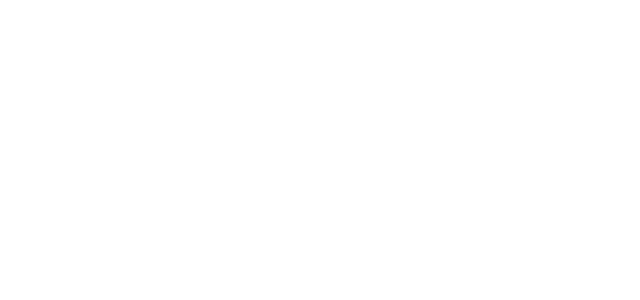
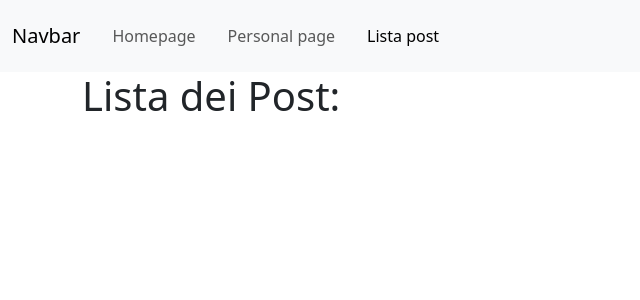
Before and after one commit to LucaIapadre98/react-router, a React (Vite) app: page /posts in a window 1280 px wide. Before the commit this address had no page. Shown: the top 300 px of the page, without its empty margins (0-640 px from the left). Built offline with nearby package versions, Linux system fonts and the light colour scheme.

Commit message:
creata la rotta per  la lista dei post

```diff
--- a/package.json
+++ b/package.json
@@ -10,6 +10,7 @@
     "preview": "vite preview"
   },
   "dependencies": {
+    "axios": "^1.9.0",
     "bootstrap": "^5.3.6",
     "react": "^19.1.0",
     "react-dom": "^19.1.0",
--- a/src/App.jsx
+++ b/src/App.jsx
@@ -3,7 +3,8 @@
 
 import Homepage from "./pages/Homepage";
 import MyPage from "./pages/MyPage";
-import ListPage from "./pages/ListPage.jsx";
+
+import ListPostPage from "./pages/posts/ListPostPage";
 
 
 export default function App(){
@@ -14,7 +15,10 @@
           <Route element={<Layout/>}>
             <Route path="/" element={<Homepage />} />
             <Route path="/personalpage" element={<MyPage />} />
-            <Route path="/listpage" element={<ListPage />} />
+
+            <Route path="/posts">
+              <Route path="" element={<ListPostPage />} />
+            </Route>
           </Route>
         </Routes>
       </BrowserRouter>
--- a/src/components/CardPage.jsx
+++ /dev/null
@@ -1,46 +0,0 @@
-export default function CardPage (){
-    return(
-        <>
-            <div className="col-3">
-                <div className="card">
-                    <div className="card-header">
-                        <h3>Titolo </h3>
-                    </div>
-                    <div className="card-body">
-                        <p>Descrizione post</p>
-                    </div>
-                </div>
-            </div>
-            <div className="col-3">
-                <div className="card">
-                    <div className="card-header">
-                        <h3>Titolo </h3>
-                    </div>
-                    <div className="card-body">
-                        <p>Descrizione post:</p>
-                    </div>
-                </div>
-            </div>
-            <div className="col-3">
-                <div className="card">
-                    <div className="card-header">
-                        <h3>Titolo </h3>
-                    </div>
-                    <div className="card-body">
-                        <p>Descrizione post:</p>
-                    </div>
-                </div>
-            </div>
-            <div className="col-3">
-                <div className="card">
-                    <div className="card-header">
-                        <h3>Titolo </h3>
-                    </div>
-                    <div className="card-body">
-                        <p>Descrizione post:</p>
-                    </div>
-                </div>
-            </div>
-        </>
-    )
-}
--- a/src/components/Navbar.jsx
+++ b/src/components/Navbar.jsx
@@ -1,4 +1,5 @@
 import { NavLink } from "react-router-dom";
+import navlinks from "./data/navlinks";
 
 export default function Navbar(){
     return (
@@ -10,15 +11,15 @@
                 </button>
                 <div className="collapse navbar-collapse" id="navbarNav">
                     <ul className="navbar-nav">
-                        <li className="nav-item">
-                            <NavLink className="nav-link" to="/">Homepage</NavLink>
-                        </li>
-                        <li className="nav-item">
-                            <NavLink className="nav-link" to="/personalpage">Personal page</NavLink>
-                        </li>
-                        <li className="nav-item">
-                            <NavLink className="nav-link" to="/listpage">List page</NavLink>
-                        </li>
+                        {navlinks.map((link,i) =>(
+                            <li className="nav-link" key={i}>
+                                <NavLink
+                                    className="nav-link"
+                                    aria-current="page"
+                                    to={link.href}
+                                >{link.text}</NavLink>
+                            </li>
+                        ))}
                     </ul>
                 </div>
             </div>
--- /dev/null
+++ b/src/components/data/navlinks.js
@@ -0,0 +1,15 @@
+
+export default [
+    {
+        href:"/",
+        text:"Homepage"
+    },
+        {
+        href:"/personalpage",
+        text:"Personal page"
+    },
+    {
+        href:"/posts",
+        text:"Lista post"
+    },
+]
--- a/src/pages/ListPage.jsx
+++ /dev/null
@@ -1,15 +0,0 @@
-import CardPage from "../components/CardPage";
-
-export default function ListPage({comics}){
-    return (
-        <>
-            <h1>Lista di card</h1>
-            <div className="container-list">
-                <div className="row">
-                        <CardPage />
-                </div>
-            </div>
-        </>
-
-    )
-}
--- /dev/null
+++ b/src/pages/posts/ListPostPage.jsx
@@ -0,0 +1,9 @@
+export default function ListPostPage(){
+    return (
+        <div>
+            <div className="container">
+                <h1>Lista dei Post:</h1>
+            </div>
+        </div>
+    )
+}
```
Also changed, not shown: 1 other file (tests, documents, lock files or other folders).
